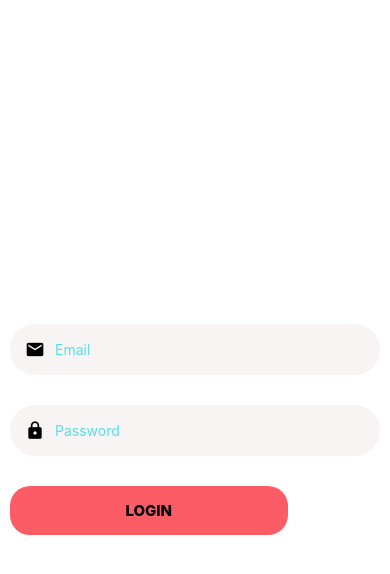
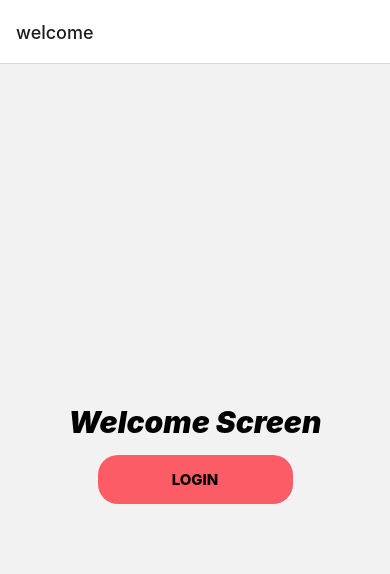
Before and after one commit to dexter9code/Lazer_test_app, a React Native app: screen /Account in a window 390 px wide. Shown: the top 574 px of the page. Built offline with nearby package versions, Linux system fonts and the light colour scheme; what apisauce would draw is missing.

Commit message:
added lockscreen

```diff
--- a/App.js
+++ b/App.js
@@ -1,42 +1,14 @@
 import ListScreen from "./app/screen/listScreen";
-import { createBottomTabNavigator } from "@react-navigation/bottom-tabs";
 import { NavigationContainer } from "@react-navigation/native";
-import { MaterialCommunityIcons } from "@expo/vector-icons";
 
 import AccountScreen from "./app/screen/AccountScreen";
 import LoginScreen from "./app/screen/LoginScreen";
-
-const Tab = createBottomTabNavigator();
-const TabNavigator = () => (
-  <Tab.Navigator>
-    <Tab.Screen
-      name="Home"
-      component={ListScreen}
-      options={{
-        headerShown: false,
-        tabBarIcon: ({ size, color }) => (
-          <MaterialCommunityIcons name="home" size={size} color={color} />
-        ),
-      }}
-    />
-    <Tab.Screen
-      name="Account"
-      component={AccountScreen}
-      options={{
-        headerShown: false,
-        tabBarIcon: ({ size, color }) => (
-          <MaterialCommunityIcons name="account" size={size} color={color} />
-        ),
-      }}
-    />
-  </Tab.Navigator>
-);
+import AuthNavigator from "./app/routes/AuthNavigator";
 
 export default function App() {
   return (
-    // <NavigationContainer>
-    //   <TabNavigator />
-    // </NavigationContainer>
-    <LoginScreen />
+    <NavigationContainer>
+      <AuthNavigator />
+    </NavigationContainer>
   );
 }
--- /dev/null
+++ b/app/components/ErrorMessage.js
@@ -0,0 +1,9 @@
+import React from "react";
+import { Text } from "react-native";
+
+function ErrorMessage({ error, visible }) {
+  if (!visible || !error) return null;
+  return <Text style={{ color: red }}>{error}</Text>;
+}
+
+export default ErrorMessage;
--- /dev/null
+++ b/app/routes/AuthNavigator.js
@@ -0,0 +1,22 @@
+import React from "react";
+import { createNativeStackNavigator } from "@react-navigation/native-stack";
+
+import WelcomeScreen from "../screen/WelcomeScreen";
+import LoginScreen from "../screen/LoginScreen";
+
+const Stack = createNativeStackNavigator();
+
+function AuthNavigator(props) {
+  return (
+    <Stack.Navigator>
+      <Stack.Screen name="welcome" component={WelcomeScreen} />
+      <Stack.Screen
+        name="login"
+        component={LoginScreen}
+        options={{ headerShown: false }}
+      />
+    </Stack.Navigator>
+  );
+}
+
+export default AuthNavigator;
--- a/app/screen/LoginScreen.js
+++ b/app/screen/LoginScreen.js
@@ -1,10 +1,13 @@
-import React from "react";
+import React, { useState } from "react";
 import { View, Alert, StyleSheet, StatusBar, Text } from "react-native";
 import { Formik } from "formik";
 import * as Yup from "yup";
+import jwtDecode from "jwt-decode";
 
 import AppTextInput from "../components/AppTextInput";
 import Button from "../components/Button";
+import authApi from "../api/auth";
+import ErrorMessage from "../components/ErrorMessage";
 
 const validationSchema = Yup.object().shape({
   email: Yup.string().required().email().label("Email"),
@@ -12,12 +15,23 @@ const validationSchema = Yup.object().shape({
 });
 
 function LoginScreen(props) {
+  const [loginFailed, setLoginFailed] = useState(false);
+
+  const handleSubmit = ({ email, password }) => {
+    const result = authApi.login(email, password);
+    if (!result.ok) return setLoginFailed(true);
+    setLoginFailed(false);
+
+    const user = jwtDecode(result.data);
+    console.log(user);
+  };
+
   return (
     <View style={styles.container}>
       <StatusBar style="auto" />
       <Formik
         initialValues={{ email: "", password: "" }}
-        onSubmit={(values) => console.log(values)}
+        onSubmit={handleSubmit}
         validationSchema={validationSchema}
       >
         {({ handleChange, handleSubmit, errors, setFieldTouched, touched }) => (
@@ -31,6 +45,10 @@ function LoginScreen(props) {
               onBlur={() => setFieldTouched("email")}
               onChangeText={handleChange("email")}
               contentType="email"
+            />
+            <ErrorMessage
+              error="invalid email or password"
+              visible={loginFailed}
             />
             {touched.email && (
               <Text style={{ color: "red" }}>{errors.email}</Text>
--- /dev/null
+++ b/app/screen/WelcomeScreen.js
@@ -0,0 +1,16 @@
+import React from "react";
+import { View, Text } from "react-native";
+import Button from "../components/Button";
+
+function WelcomeScreen({ navigation }) {
+  return (
+    <View style={{ flex: 1, alignItems: "center", justifyContent: "center" }}>
+      <Text style={{ fontSize: 30, fontWeight: "900", fontStyle: "italic" }}>
+        Welcome Screen
+      </Text>
+      <Button title="login" submit={() => navigation.navigate("login")} />
+    </View>
+  );
+}
+
+export default WelcomeScreen;
--- a/package.json
+++ b/package.json
@@ -17,6 +17,7 @@
     "expo": "~45.0.0",
     "expo-status-bar": "~1.3.0",
     "formik": "^2.2.9",
+    "jwt-decode": "^3.1.2",
     "react": "17.0.2",
     "react-dom": "17.0.2",
     "react-native": "0.68.2",
```
Also changed, not shown: app/routes/AppNavigator.js (added, +36 -0 lines), 1 other file (tests, documents, lock files or other folders).
